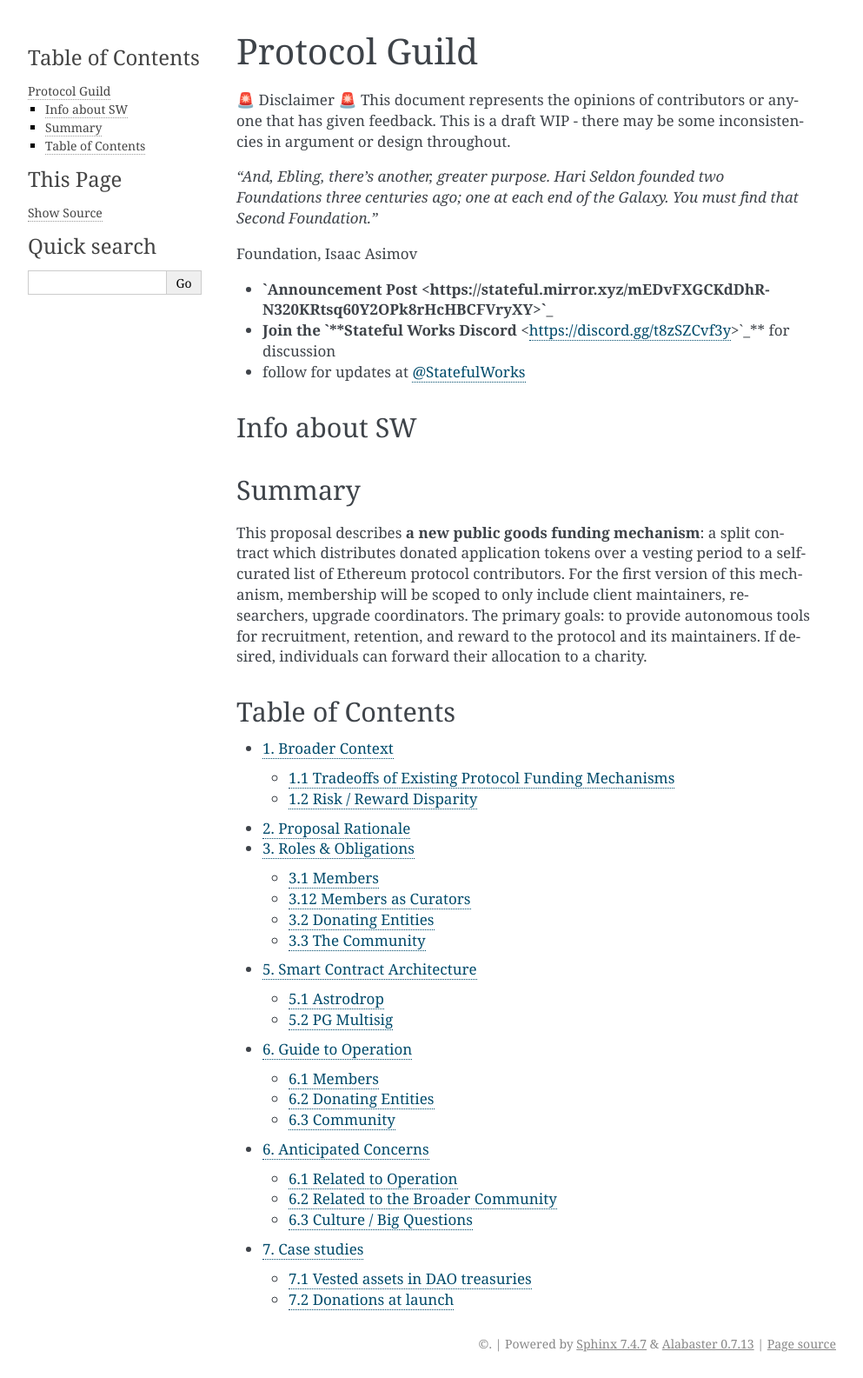
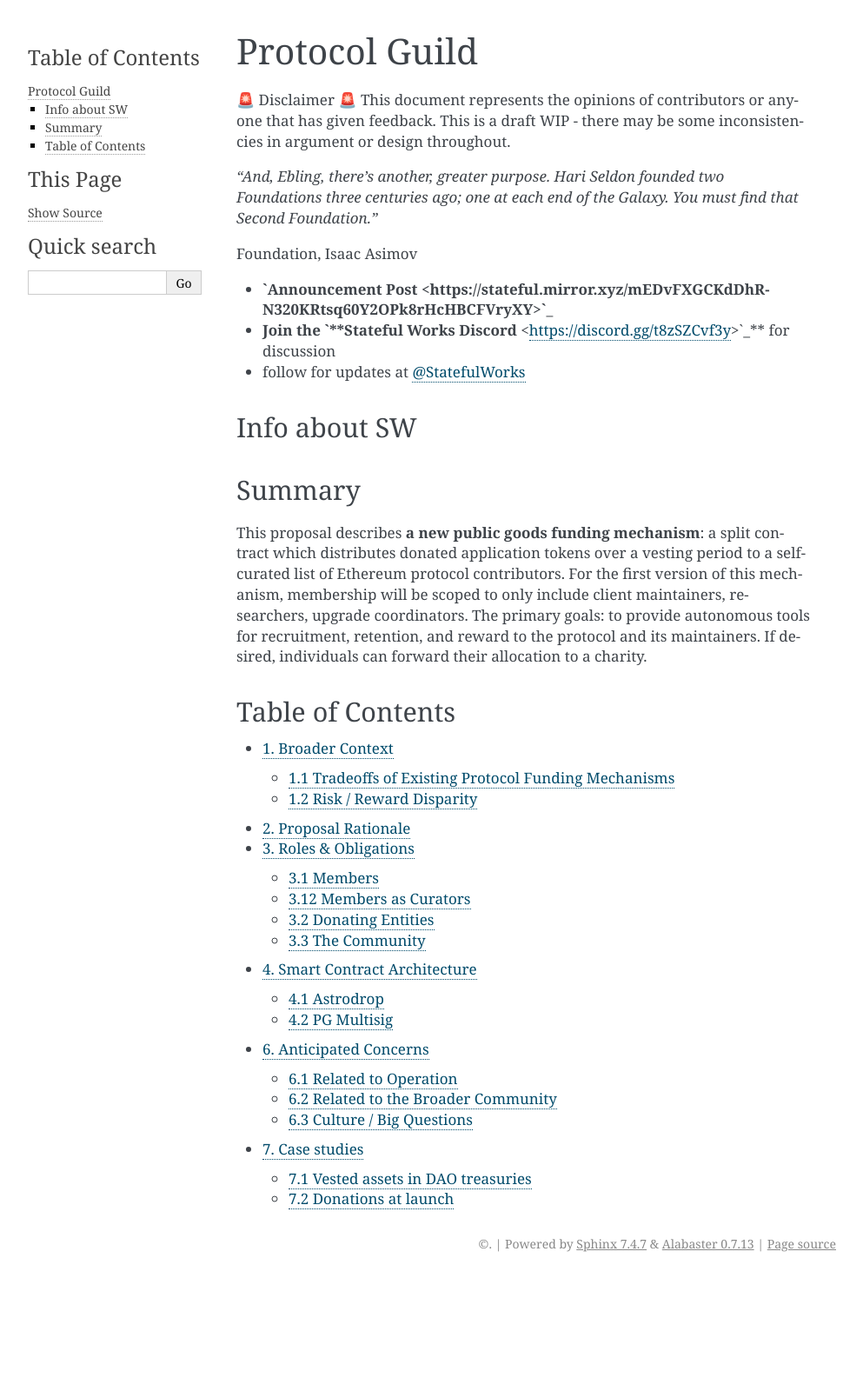
Before and after one commit to protocolguild/documentation, a Sphinx documentation site: the page built from docs/index.rst, in a window 1280 px wide. Shown: the whole page at 87% size, without its empty margins (148-1141 px from the left). Built offline with Sphinx 7.4.7, drawn with Linux system fonts in a browser that asks for light colours; pages that are not in the unit, such as notebooks, are missing from menus; after the commit the page ends 1470 px from its top, so only the background shows below that.

Commit message:
Update smart-contract.md

```diff
--- a/docs/smart-contract.md
+++ b/docs/smart-contract.md
@@ -1,6 +1,6 @@
-## 5. Smart Contract Architecture
+## 4. Smart Contract Architecture
 
-### 5.1 Astrodrop
+### 4.1 Astrodrop
 
 After exploring many options, we've settled on Astrodrop (AD), a new vesting smart contract. The graphic below should give a good intro to how the Protocol Guild would operate an Astrodrop Shrine.
 
@@ -8,31 +8,31 @@ After exploring many options, we've settled on Astrodrop (AD), a new vesting sma
 
 Out of all the mechanisms we explored, this product fulfills the majority of our original design objectives. Let's go through them one by one and see how well it fits within our aspirational framework.
 
-#### 5.11 Accepts common asset types
+#### 4.11 Accepts common asset types
 
 > To preserve the upside potential of donated assets, it's crucial that the split accepts ERC20s in addition to ETH.
 
 Yes, AD can accept both. Unclear on ERC-721s or other NFT token types.
 
-#### 5.12 Immutable distribution
+#### 4.12 Immutable distribution
 
 > No individual can redirect assets outside of what is dictated by the split membership and its vesting parameters for each period.
 
 Yes - the terms of the vesting length, past members and their weights cannot be modified once deployed. However, it should be noted that if the PG multisig were to be compromised, it could be used to steal the remainder of vest.
 
-#### 5.13 Non-custodial
+#### 4.13 Non-custodial
 
 > No member should have even temporary discretion over vested or unvested funds - eg. a designated address holds funds before a member manually sends them on to another component.
 
 Yes - at no point does any individual hold donated assets in an EOA.
 
-#### 5.14 Mutable membership
+#### 4.14 Mutable membership
 
 > It should be possible to add and remove beneficiaries from the split. Managing additions and removals would be the responsibility of the membership. Updates are important because contributors will still join and leave protocol work. If we can't add newcomers to this list, then the recurring cost to redeploy the contract and redirect the split would become an unnecessary expense.
 
 Yes - members can be added, removed, reweighted as needed (see diagram above).
 
-#### 5.15 Includes vesting
+#### 4.15 Includes vesting
 
 > In order to promote long-term incentive alignment, donated assets should be subject to a standard vesting period with no cliff. We suggest 4 years, but this should be mutual set by the split beneficiaries, with consideration for the expectations of donating entities. The vesting rate deployed with the contract should not be modifiable by any party.
 
@@ -44,13 +44,13 @@ AD achieves these objectives particularly well when compared to other vesting so
 
 The only thing that a Moloch contract can do that the AD cannot is programmatically drio
 
-#### 5.16 Multi-claims are straightforward
+#### 4.16 Multi-claims are straightforward
 
 > Members should be able to claim their allocation from multiple eligibility windows and multiple assets in a single transaction.
 
 Yes - AD allows beneficiaries to claim their share of all eligible windows with a single transaction.
 
-#### 5.17 Membership and Assets should be "Ragekickable"
+#### 4.17 Membership and Assets should be "Ragekickable"
 
 > Once a member leaves contributions the continuing membership should be able to forcibly eject that member and their allocated shares. This may be necessary in the case of:
 >
@@ -60,19 +60,19 @@ Yes - AD allows beneficiaries to claim their share of all eligible windows with
 
 This feature no longer applies. This was a specific consideration in case we used a Moloch contract. Any MT with weights and addresses is deployed in the past cannot be modified.
 
-#### 5.18 Members decide when to take custody/ withdraw
+#### 4.18 Members decide when to take custody/ withdraw
 
 > Members should be able to decide when and how they withdraw funds from the mechanism, eg. to suite the tax framework of the jurisdiction they reside within.
 
 Yes - members can claim their allocation at any point during or after the vesting period.
 
-#### 5.19 Donations have finality
+#### 4.19 Donations have finality
 
 > It should not be possible to remove donated assets from the split contract by anyone other than the beneficiaries. This means when a protocol donates tokens at launch, they cannot withdraw when they change their mind, when there is significant asset appreciation, or if the contributing address were to be compromised.
 
 Yes - donations to an AD Shrine cannot be revoked or paused.
 
-### 5.2 PG Multisig
+### 4.2 PG Multisig
 
 While it's possible for the Astrdrop contract to be "set and forget," we plan to fully leverage its mutable capabilities. There should be a multisig, eg. a Gnosis Safe, deployed to take on a few key tasks that the Shine cannot handle autonomously. These include:
 
@@ -80,37 +80,3 @@ While it's possible for the Astrdrop contract to be "set and forget," we plan to
 - Updating the membership list
 
 See [4.13 Members as Signers](https://hackmd.io/ANe-MBCgTFSN6qG7drn3zg?both#413-Members-as-Signers) for the obligations expected of members regarding this component.
-
-## 6. Guide to Operation
-
-### 6.1  Members
-
-#### 6.11 Membership requirements
-
-Members should be committed to Ethereum and its ethos of decentralization. The contributions of qualifying individuals qualifying individuals should be:
-
-- fully open source, ie. available for forking, modification and redistribution
-- continuous for at least 6 months ahead of inclusion
-- use permissive licenses
-- part of the protocol, not built on top of it (a specific client implementation vs. an application)
-- a benefit to the broader Ethereum community
-- dedicated to permissionless, open access to Ethereum
-
-Occasionally, these individuals may work on a team which has a token, has VC backing or gives equity. These are guidelines, not hard rules. Members should expect this ruleset to change over time, to get more explicit in some places and more permissive in others.
-
-#### 6.12 Weighting
-
-This mechanism will be the most antifragile with the simplest weighting methods. This limits the time spent deciding appropriate categories as well as the time spent weighting contributors. Additionally, this should limit cases of ambiguity gaming that might come up in complicated weighting schemes. Based on member feedback, we've has settled on two rules:
-
-- historic contributions are considered in weightings
-- historic contributors get "diluted" as newcomers come in
-- anyone who stops contributing is removed from the split via periodic reviews
-- continuing contributors get additional weight per period they are active. This means historic contributors don't maintain their split weighting if they leave protocol development
-
-In the typical operation of the split, this would simply be `number of eligible months`, including past contributions before the split existed.
-
-In future versions, it may be worth considering another multiplier from members which would come from how effective they view each of their peers. This could be accomplished through a pairwise ranking system that outputs the multiplier.
-
-### 6.2 Donating Entities
-
-### 6.3 Community
```
